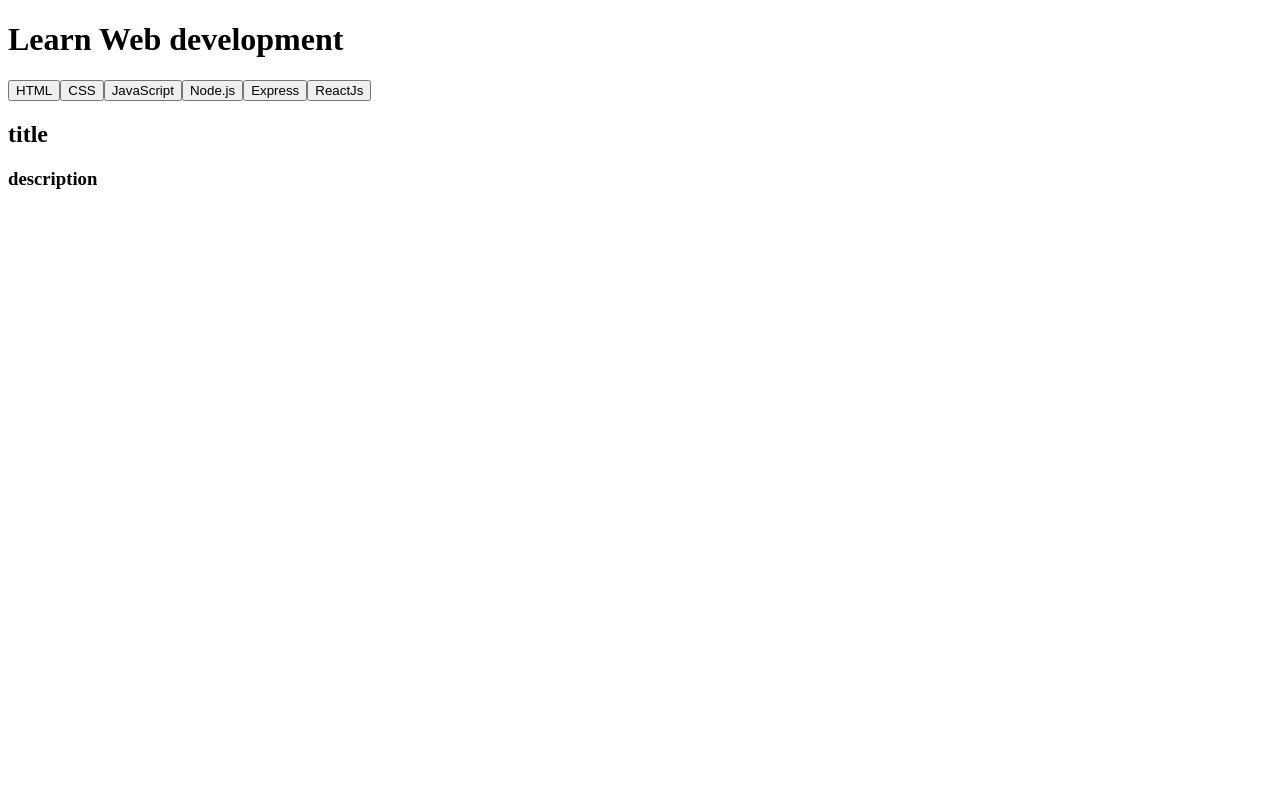
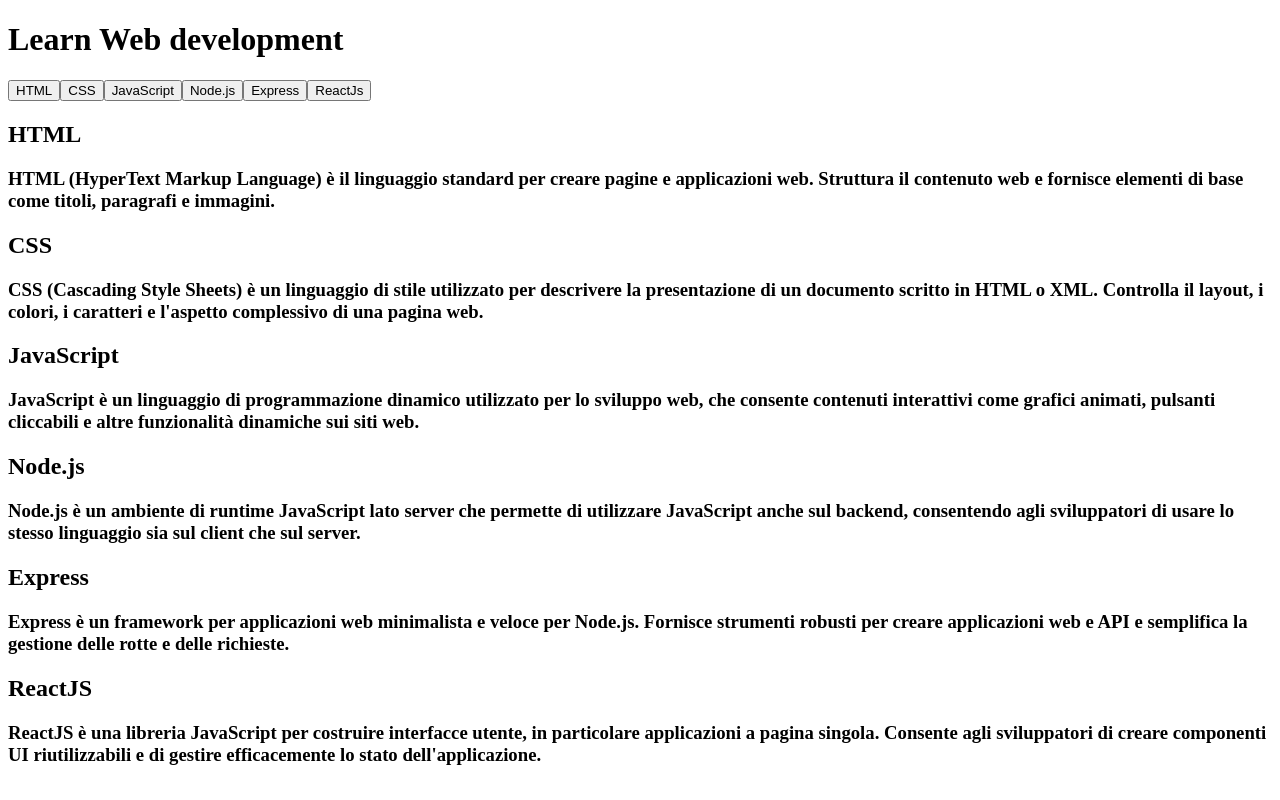
Before and after one commit to DiegoFatVega/react-use-state, a React (Vite) app: page / in a window 1280 px wide. Built offline with nearby package versions, Linux system fonts and the light colour scheme.

Commit message:
Refactor Card component to display language items dynamically from data

```diff
--- a/src/components/Card.jsx
+++ b/src/components/Card.jsx
@@ -1,8 +1,14 @@
+import languages from "../data/languages"
+
 export default function Card() {
     return (
         <div className="Card">
-            <h2>title</h2>
-            <h3>description</h3>
+            {languages.map(item => (
+                <div className="item" key={item.id}>
+                    <h2>{item.title}</h2>
+                    <h3>{item.description}</h3>
+                </div>
+            ))}
         </div>
     )
 }
```
